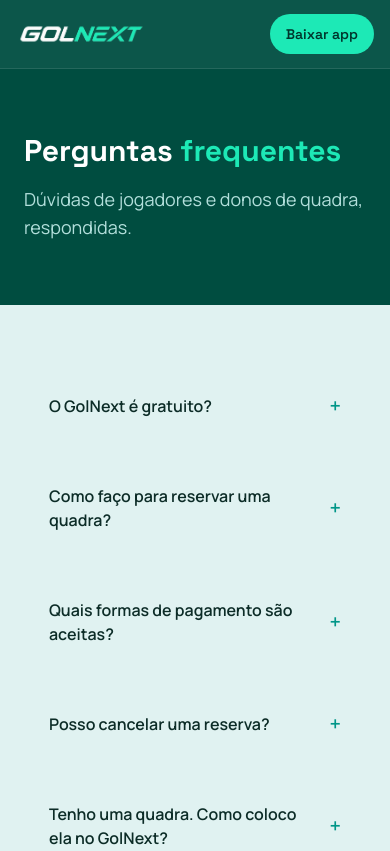
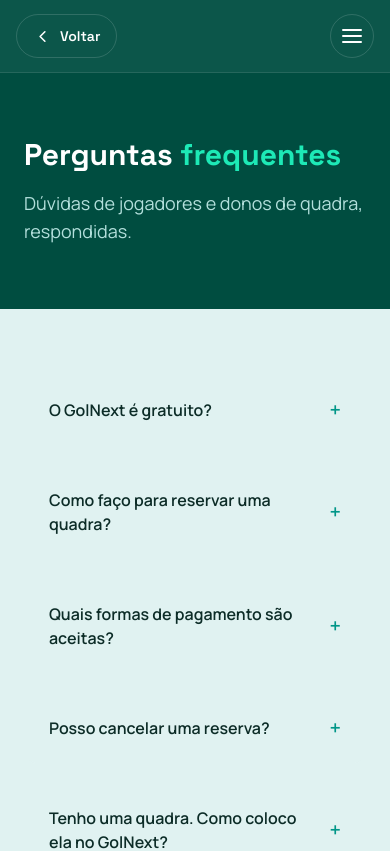
Before and after one commit to condertech/golnext, a Next.js app: page /faq in a window 390 px wide. Shown: the top 851 px of the page. Built offline with nearby package versions, Linux system fonts and the light colour scheme.

Commit message:
feat: aprimora navegacao e layout mobile

```diff
--- a/src/components/Footer.tsx
+++ b/src/components/Footer.tsx
@@ -6,10 +6,10 @@
   return (
     <footer className="mt-auto overflow-hidden bg-deep text-sage">
       <div className="mx-auto max-w-6xl px-5 pb-10 pt-5 sm:pt-8 md:px-10">
-        <div className="group relative isolate min-h-[600px] overflow-hidden rounded-[24px] bg-deep-soft sm:rounded-[28px] lg:min-h-[440px] lg:rounded-[36px]">
+        <div className="group relative isolate min-h-[560px] overflow-hidden rounded-[24px] bg-deep-soft min-[390px]:min-h-[500px] sm:min-h-[600px] sm:rounded-[28px] lg:min-h-[440px] lg:rounded-[36px]">
           <div className="absolute inset-0 bg-[radial-gradient(circle_at_75%_20%,rgba(29,233,182,0.22),transparent_34%),radial-gradient(circle_at_30%_70%,rgba(38,166,154,0.2),transparent_42%)]" />
           <div className="absolute inset-0 bg-gradient-to-t from-deep/75 via-transparent via-45% to-transparent lg:bg-gradient-to-r lg:from-deep/55 lg:via-transparent lg:via-42% lg:to-transparent" />
-          <div className="absolute inset-x-2 top-5 h-[285px] sm:inset-x-8 sm:h-[360px] lg:bottom-5 lg:left-[36%] lg:right-4 lg:top-4 lg:h-auto">
+          <div className="absolute inset-x-1 top-3 h-[280px] sm:inset-x-8 sm:top-5 sm:h-[360px] lg:bottom-5 lg:left-[36%] lg:right-4 lg:top-4 lg:h-auto">
             <Image
               src="/IMG_1808.PNG"
               alt="Atletas de futebol, vôlei e beach tennis em ação"
@@ -18,9 +18,9 @@
               className="object-contain object-top drop-shadow-[0_18px_16px_rgba(0,18,15,0.38)] transition-transform duration-700 ease-out group-hover:scale-[1.015] lg:object-right lg:drop-shadow-[0_22px_18px_rgba(0,18,15,0.42)]"
             />
           </div>
-          <div className="absolute inset-x-0 bottom-0 z-10 flex flex-col items-start gap-5 p-5 sm:p-8 lg:inset-0 lg:justify-end lg:p-10">
+          <div className="absolute inset-x-0 bottom-0 z-10 flex flex-col items-start gap-4 p-5 sm:gap-5 sm:p-8 lg:inset-0 lg:justify-end lg:p-10">
             <div className="max-w-[460px]">
-              <p className="wm text-3xl text-white sm:text-5xl lg:text-[52px]">
+              <p className="wm text-[32px] leading-[1.02] text-white sm:text-5xl lg:text-[52px]">
                 Baixe agora e reserve sua quadra
               </p>
             </div>
--- a/src/components/Navbar.tsx
+++ b/src/components/Navbar.tsx
@@ -1,5 +1,24 @@
+"use client";
+
 import Image from "next/image";
 import Link from "next/link";
+import { usePathname } from "next/navigation";
+import { useEffect, useState } from "react";
+import { esportes } from "@/data/esportes";
+
+const rotas = [
+  { href: "/", label: "Início" },
+  { href: "/baixar-app", label: "Baixar app" },
+  { href: "/aluguel-de-quadras", label: "Aluguel de quadras" },
+  { href: "/como-funciona", label: "Como funciona" },
+  { href: "/para-donos-de-quadra", label: "Para donos de quadra" },
+  { href: "/faq", label: "Perguntas frequentes" },
+];
+
+const rotasLegais = [
+  { href: "/politica-de-privacidade", label: "Privacidade" },
+  { href: "/termos-de-uso", label: "Termos de uso" },
+];
 
 export function Wordmark({ className = "text-[26px]" }: { className?: string }) {
   return (
@@ -10,10 +29,28 @@
 }
 
 export function Navbar() {
+  const [menuAberto, setMenuAberto] = useState(false);
+  const pathname = usePathname();
+  const paginaInicial = pathname === "/";
+
+  useEffect(() => {
+    function fecharComEscape(event: KeyboardEvent) {
+      if (event.key === "Escape") setMenuAberto(false);
+    }
+
+    window.addEventListener("keydown", fecharComEscape);
+    return () => window.removeEventListener("keydown", fecharComEscape);
+  }, []);
+
+  function rotaAtiva(href: string) {
+    return href === "/" ? pathname === href : pathname.startsWith(href);
+  }
+
   return (
-    <header className="sticky top-0 z-50 bg-petroleo-900/95 backdrop-blur border-b border-white/10">
-      <div className="mx-auto flex max-w-6xl items-center justify-between gap-3 px-4 py-3.5 sm:gap-5 sm:px-5 sm:py-4 md:px-10">
-        <Link href="/" aria-label="GolNext - página inicial">
+    <header className="sticky top-0 z-50 border-b border-white/10 bg-petroleo-900/95 backdrop-blur">
+      <div className="mx-auto flex max-w-6xl items-center justify-between gap-3 px-4 py-3.5 sm:px-5 md:px-10 md:py-4">
+        {paginaInicial ? (
+          <Link href="/" aria-label="GolNext - página inicial" onNavigate={() => setMenuAberto(false)}>
             <Image
               src="/golnext-logo-light.png"
               alt="GolNext"
@@ -23,25 +60,138 @@
               className="h-6 w-auto md:h-7"
             />
           </Link>
-        <nav className="flex items-center gap-x-6">
+        ) : (
           <Link
-            href="/#como"
-            className="sg hidden sm:block whitespace-nowrap text-sm text-mist hover:text-white"
+            href="/"
+            onNavigate={() => setMenuAberto(false)}
+            aria-label="Voltar para a página inicial"
+            className="sg inline-flex min-h-11 items-center gap-2 rounded-full border border-white/15 px-4 text-sm font-semibold text-white transition hover:border-mint hover:text-mint focus-visible:outline-2 focus-visible:outline-offset-2 focus-visible:outline-mint"
           >
+            <svg
+              viewBox="0 0 24 24"
+              width="19"
+              height="19"
+              fill="none"
+              stroke="currentColor"
+              strokeWidth="2"
+              strokeLinecap="round"
+              strokeLinejoin="round"
+              aria-hidden="true"
+            >
+              <path d="m15 18-6-6 6-6" />
+            </svg>
+            Voltar
+          </Link>
+        )}
+
+        <nav aria-label="Navegação principal" className="hidden items-center gap-x-6 md:flex">
+          <Link href="/como-funciona" className="sg whitespace-nowrap text-sm text-mist hover:text-white">
             Como funciona
           </Link>
-          <Link
-            href="/aluguel-de-quadras"
-            className="sg hidden sm:block whitespace-nowrap text-sm text-mist hover:text-white"
-          >
+          <Link href="/aluguel-de-quadras" className="sg whitespace-nowrap text-sm text-mist hover:text-white">
             Esportes
           </Link>
-          <Link
-            href="/baixar-app"
-            className="sg whitespace-nowrap rounded-full bg-mint px-4 py-2.5 text-sm font-semibold text-deep transition hover:brightness-95 sm:px-5"
-          >
+          <Link href="/baixar-app" className="sg whitespace-nowrap rounded-full bg-mint px-5 py-2.5 text-sm font-semibold text-deep transition hover:brightness-95">
             Baixar app
           </Link>
+        </nav>
+
+        <button
+          type="button"
+          aria-label={menuAberto ? "Fechar menu" : "Abrir menu"}
+          aria-expanded={menuAberto}
+          aria-controls="menu-mobile"
+          onClick={() => setMenuAberto((aberto) => !aberto)}
+          className="relative flex h-11 w-11 items-center justify-center rounded-full border border-white/15 text-white transition hover:border-mint hover:text-mint focus-visible:outline-2 focus-visible:outline-offset-2 focus-visible:outline-mint md:hidden"
+        >
+          <span className="sr-only">Menu</span>
+          <span
+            className={`absolute h-0.5 w-5 rounded-full bg-current transition duration-300 ${
+              menuAberto ? "rotate-45" : "-translate-y-1.5"
+            }`}
+          />
+          <span
+            className={`absolute h-0.5 w-5 rounded-full bg-current transition duration-300 ${
+              menuAberto ? "opacity-0" : "opacity-100"
+            }`}
+          />
+          <span
+            className={`absolute h-0.5 w-5 rounded-full bg-current transition duration-300 ${
+              menuAberto ? "-rotate-45" : "translate-y-1.5"
+            }`}
+          />
+        </button>
+      </div>
+
+      <div
+        id="menu-mobile"
+        className={`overflow-hidden bg-deep transition-[max-height,opacity] duration-300 ease-out md:hidden ${
+          menuAberto
+            ? "max-h-[calc(100dvh-69px)] border-t border-white/10 opacity-100"
+            : "pointer-events-none max-h-0 opacity-0"
+        }`}
+      >
+        <nav
+          aria-label="Menu mobile"
+          className="mx-auto max-h-[calc(100dvh-70px)] max-w-6xl overflow-y-auto px-5 py-5"
+        >
+          <div className="grid gap-1">
+            {rotas.map((rota) => (
+              <Link
+                key={rota.href}
+                href={rota.href}
+                aria-current={rotaAtiva(rota.href) ? "page" : undefined}
+                onNavigate={() => setMenuAberto(false)}
+                className={`sg flex min-h-12 items-center justify-between rounded-xl px-4 py-3 font-semibold transition ${
+                  rotaAtiva(rota.href)
+                    ? "bg-mint text-deep"
+                    : "text-white hover:bg-white/8 hover:text-mint"
+                }`}
+              >
+                {rota.label}
+                <span aria-hidden="true">→</span>
+              </Link>
+            ))}
+          </div>
+
+          <div className="mt-6 border-t border-white/10 pt-5">
+            <p className="sg px-1 text-[11px] font-bold uppercase tracking-[0.2em] text-sage">
+              Modalidades
+            </p>
+            <div className="mt-3 flex flex-wrap gap-2">
+              {esportes.map((esporte) => {
+                const href = `/aluguel-de-quadras/${esporte.slug}`;
+                return (
+                  <Link
+                    key={esporte.slug}
+                    href={href}
+                    aria-current={pathname === href ? "page" : undefined}
+                    onNavigate={() => setMenuAberto(false)}
+                    className={`sg rounded-full border px-4 py-2.5 text-sm transition ${
+                      pathname === href
+                        ? "border-mint bg-mint text-deep"
+                        : "border-white/15 text-mist hover:border-mint hover:text-mint"
+                    }`}
+                  >
+                    {esporte.nome}
+                  </Link>
+                );
+              })}
+            </div>
+          </div>
+
+          <div className="mt-6 flex flex-wrap gap-x-5 gap-y-3 border-t border-white/10 px-1 pb-3 pt-5 text-sm text-sage">
+            {rotasLegais.map((rota) => (
+              <Link
+                key={rota.href}
+                href={rota.href}
+                onNavigate={() => setMenuAberto(false)}
+                className="hover:text-white"
+              >
+                {rota.label}
+              </Link>
+            ))}
+          </div>
         </nav>
       </div>
     </header>
```
Also changed, not shown: src/app/page.tsx (+10 -10 lines), public/IMG_1813.PNG (added), 1 other file (tests, documents, lock files or other folders). Lines whose indentation alone changed are shown as unchanged.
